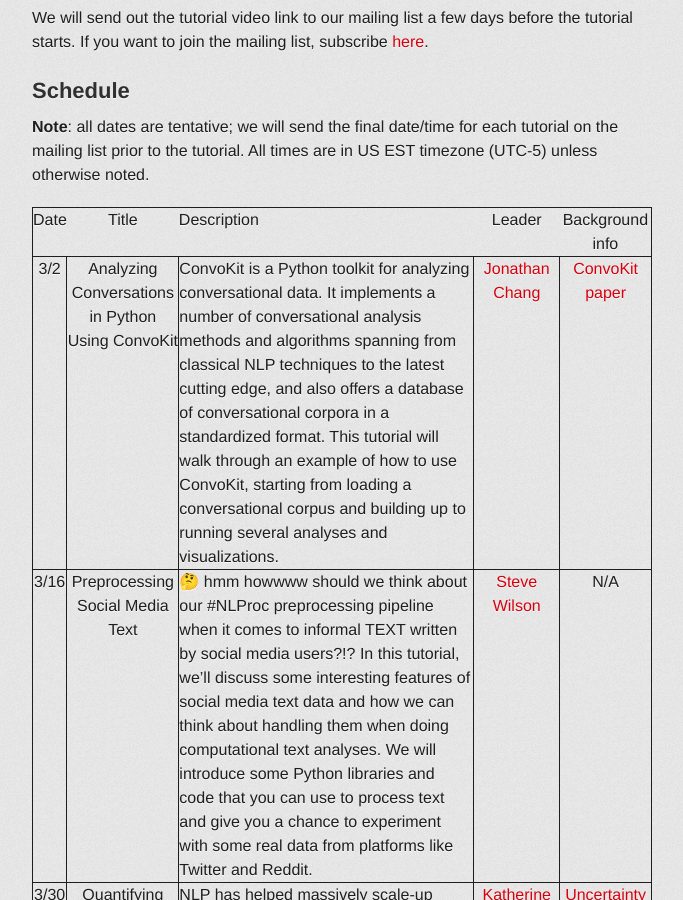
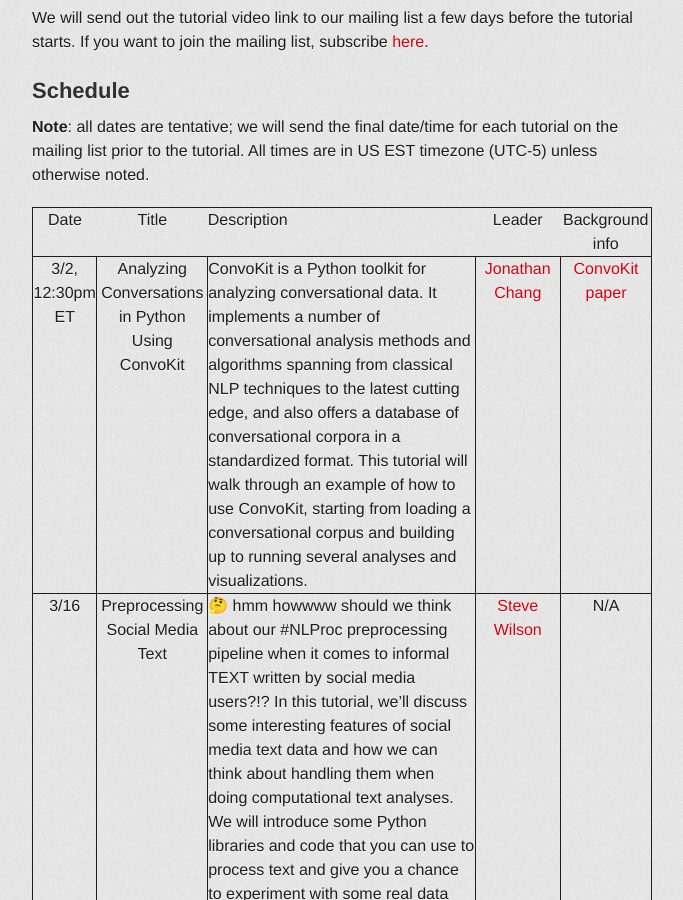
Before and after one commit to nlp-css-201-tutorials/nlp-css-201-tutorials, a Jekyll site: the page built from index.md, in a window 1280 px wide and 900 px high, scrolled down 885 px. Shown: the whole window, without its empty margins (298-981 px from the left). Built offline with Jekyll 4.4.1, drawn with Linux system fonts in a browser that asks for light colours; some web fonts are replaced.

Commit message:
add time

```diff
--- a/index.md
+++ b/index.md
@@ -29,7 +29,7 @@ All times are in US EST timezone (UTC-5) unless otherwise noted.
 
 | Date | Title | Description | Leader | Background info |
 |---|---|:--|---|---|
-| 3/2 | Analyzing Conversations in Python Using ConvoKit | ConvoKit is a Python toolkit for analyzing conversational data. It implements a number of conversational analysis methods and algorithms spanning from classical NLP techniques to the latest cutting edge, and also offers a database of conversational corpora in a standardized format. This tutorial will walk through an example of how to use ConvoKit, starting from loading a conversational corpus and building up to running several analyses and visualizations. | [Jonathan Chang](https://www.cs.cornell.edu/~jpchang/) | [ConvoKit paper](https://www.cs.cornell.edu/%7Ejpchang/papers/convokit-demo-paper.pdf) |
+| 3/2, 12:30pm ET | Analyzing Conversations in Python Using ConvoKit | ConvoKit is a Python toolkit for analyzing conversational data. It implements a number of conversational analysis methods and algorithms spanning from classical NLP techniques to the latest cutting edge, and also offers a database of conversational corpora in a standardized format. This tutorial will walk through an example of how to use ConvoKit, starting from loading a conversational corpus and building up to running several analyses and visualizations. | [Jonathan Chang](https://www.cs.cornell.edu/~jpchang/) | [ConvoKit paper](https://www.cs.cornell.edu/%7Ejpchang/papers/convokit-demo-paper.pdf) |
 | 3/16 | Preprocessing Social Media Text | 🤔 hmm howwww should we think about our #NLProc preprocessing pipeline when it comes to informal TEXT written by social media users?!? In this tutorial, we'll discuss some interesting features of social media text data and how we can think about handling them when doing computational text analyses. We will introduce some Python libraries and code that you can use to process text and give you a chance to experiment with some real data from platforms like Twitter and Reddit. | [Steve Wilson](https://steverw.com/) | N/A |
 | 3/30 | Quantifying Uncertainty Along Text Analysis Pipelines | NLP has helped massively scale-up previously small-scale content analyses. Many social scientists train NLP classifiers and then measure social constructs (e.g sentiment) of millions of unlabeled documents which are then used as variables in downstream causal analyses. However, many sources of uncertainty can arise in supervised text pipelines: (a) uncertainty in the annotations that come from ambiguous text, (b) uncertainty in trained supervised classifiers, (c) uncertainty in aggregating individual-level classifications at inference time, and (d) uncertainty in the final causal estimates. In this tutorial, we will walk through data and Python code of a research pipeline that analyzes the social feedback’s effect on “moral outrage” expressions on Twitter. Along the way, we will highlight these four sources of uncertainty and highlight statistical and computational strategies to quantify these uncertainties.| [Katherine Keith](kakeith.github.io) | [Uncertainty over Uncertainty](https://aclanthology.org/2020.nlpcss-1.13.pdf); [Moral Outrage](https://www.science.org/doi/pdf/10.1126/sciadv.abe5641) |
 | 4/15 | Estimating causal effects of aspects of language with noisy proxies | Does the politeness of an email or a complaint affect how quickly someone responds to it? This question requires a causal inference: how quickly would someone have responded to an email had it not been polite? With observational data, causal inference requires ruling out all the other reasons why polite emails might be correlated with fast responses. To complicate matters, aspects of language such as politeness are not labeled in observed datasets. Instead, we typically use lexicons or trained classifiers to predict these properties for each text, creating a (probably noisy) proxy of the linguistic aspect of interest. In this talk, I'll first review the challenges of causal inference from observational data. Then, I'll use the motivating example of politeness and response times to highlight the specific challenges to causal inference introduced by working with text and noisy proxies. Next, I'll introduce recent results that establish assumptions and a methodology under which valid causal inference is possible. Finally, I'll demonstrate this methodology: we'll use semi-synthetic data and adapt a text representation method to recover causal effect estimates. | [Dhanya Sridhar](https://www.dsridhar.com/) | [Causal Effects of Linguistic Properties](https://aclanthology.org/2021.naacl-main.323.pdf) |
```
